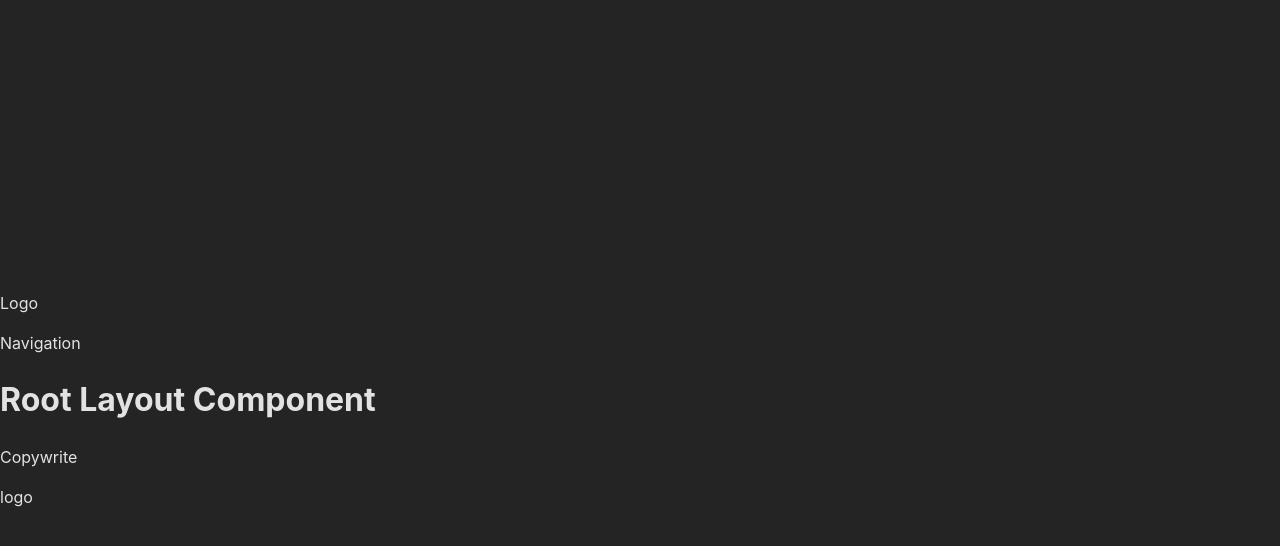
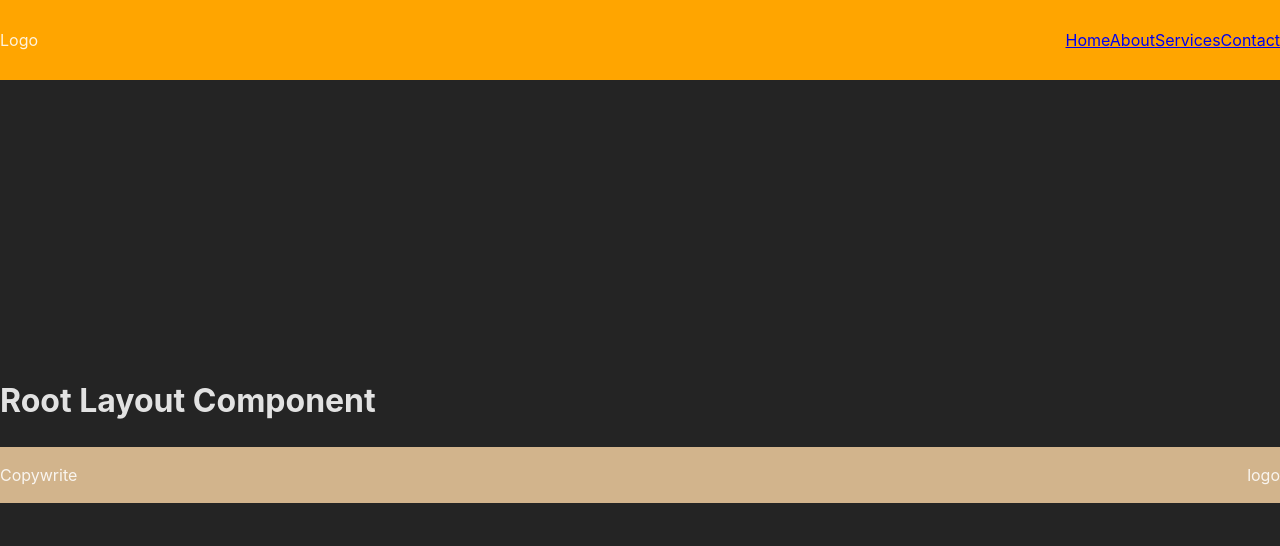
Before and after one commit to andrew-oyanguren/pro-wildfire-defense, a React (Vite) app: page / in a window 1280 px wide. Shown: the top 546 px of the page. Built offline with nearby package versions, Linux system fonts and the light colour scheme.

Commit message:
Added Navigation and styled Header/Footer components

```diff
--- a/src/components/Footer/Footer.tsx
+++ b/src/components/Footer/Footer.tsx
@@ -1,8 +1,18 @@
+import styled from 'styled-components';
+
+const StyledFooter = styled.footer`
+  background-color: tan;
+  width: 100vw;
+
+  display: flex;
+  justify-content: space-between;
+`;
+
 export default function Footer() {
   return (
-    <footer>
+    <StyledFooter>
       <p>Copywrite</p>
       <p>logo</p>
-    </footer>
+    </StyledFooter>
   );
 }
--- a/src/components/Header/Header.tsx
+++ b/src/components/Header/Header.tsx
@@ -1,8 +1,23 @@
+import styled from 'styled-components';
+import Navigation from '../Navigation/Navigation';
+
+const StyledHeader = styled.header`
+  background-color: orange;
+  position: fixed;
+  top: 0;
+  width: 100vw;
+  height: 80px;
+
+  display: flex;
+  align-items: center;
+  justify-content: space-between;
+`;
+
 export default function Header() {
   return (
-    <header>
+    <StyledHeader>
       <p>Logo</p>
-      <p>Navigation</p>
-    </header>
+      <Navigation />
+    </StyledHeader>
   );
 }
--- /dev/null
+++ b/src/components/Navigation/Navigation.tsx
@@ -0,0 +1,32 @@
+import { NavLink } from 'react-router-dom';
+
+const LINKS_CONFIG = [
+  {
+    path: '/home',
+    title: 'Home',
+  },
+  {
+    path: '/about',
+    title: 'About',
+  },
+  {
+    path: '/services',
+    title: 'Services',
+  },
+  {
+    path: '/contact',
+    title: 'Contact',
+  },
+];
+
+export default function Navigation() {
+  return (
+    <nav>
+      {LINKS_CONFIG.map(({ path, title }) => (
+        <NavLink key={title} to={path}>
+          {title}
+        </NavLink>
+      ))}
+    </nav>
+  );
+}
--- a/src/styles/globalStyles.ts
+++ b/src/styles/globalStyles.ts
@@ -23,6 +23,10 @@ const GlobalStyle = createGlobalStyle`
     min-width: 320px;
     min-height: 100vh;
   }
+
+  main {
+    margin-top: 80px;
+  }
 `;
 
 export default GlobalStyle;
```
